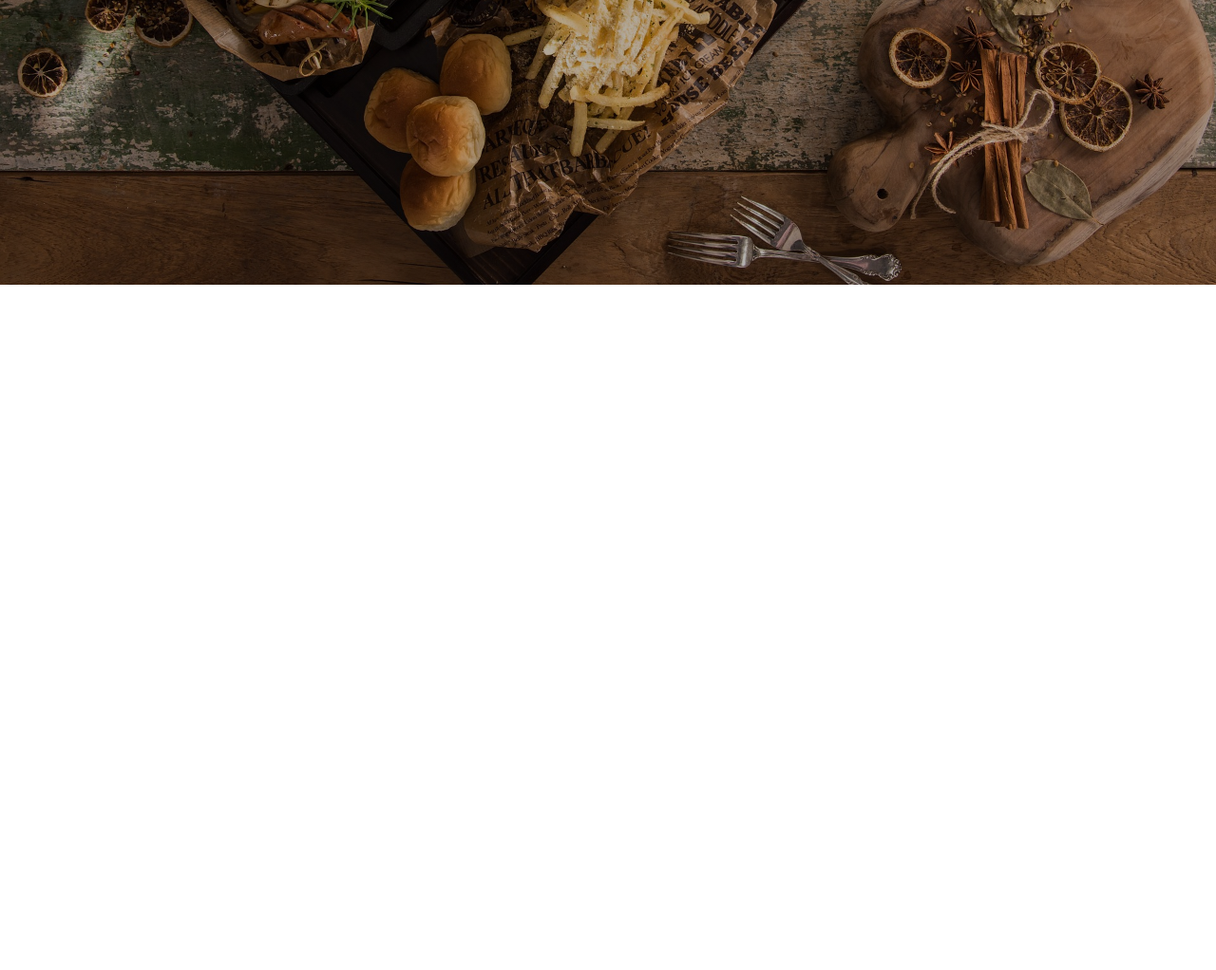
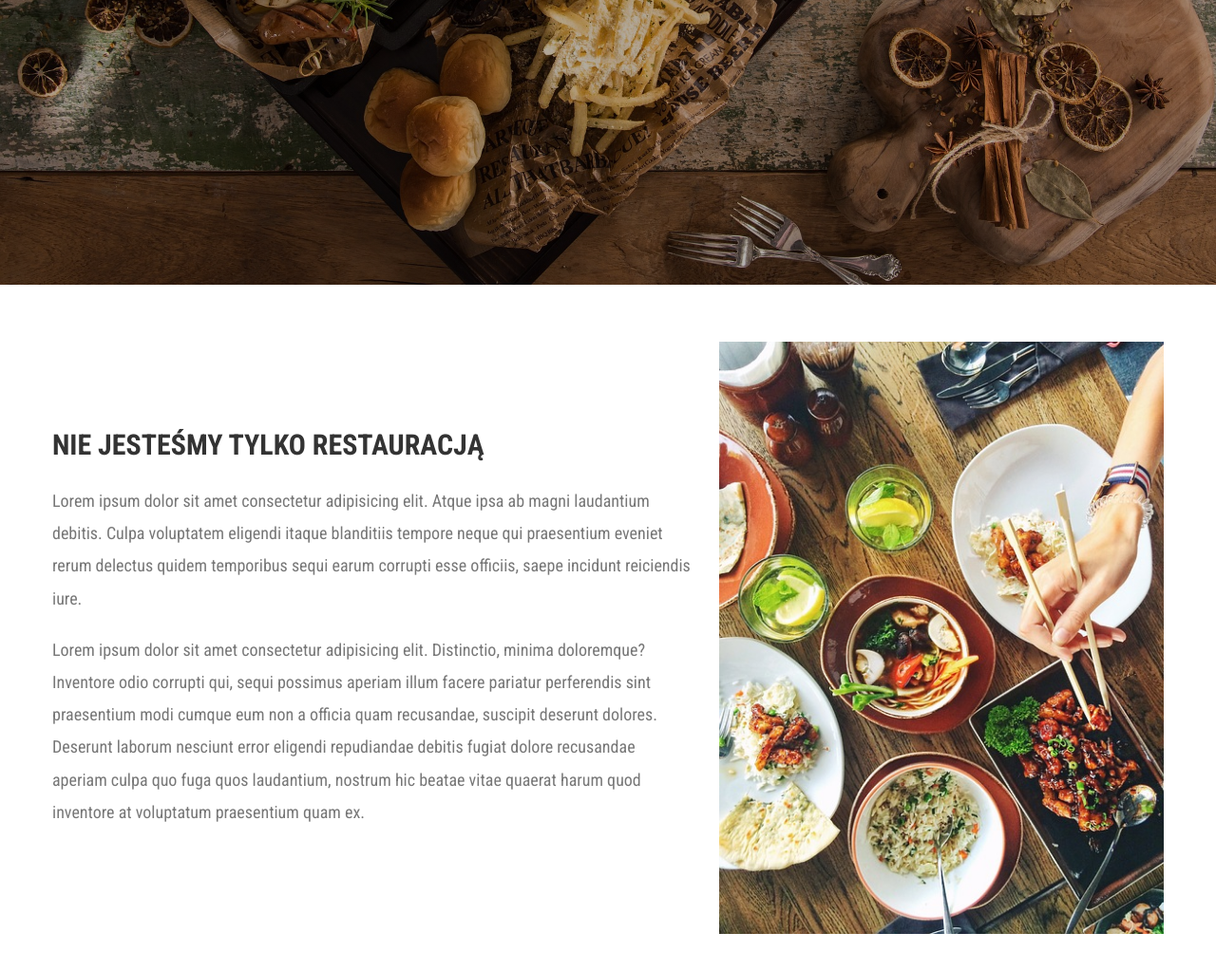
Before and after one commit to jarekTerejko/polish-restaurant, a plain HTML site: page index.html in a window 1280 px wide. Shown: the part 500-1522 px from the top of the page at 95% size. Before the commit the page ends 800 px from the top, so only its background shows below. Drawn offline with nearby package versions, Linux system fonts and the light colour scheme; files that its build step writes are made by us from their sources; files whose address does not match are found by name.

Commit message:
added section about-us

```diff
--- /dev/null
+++ b/_about-us.scss
@@ -0,0 +1,46 @@
+.about-us {
+  padding: 6rem 0;
+
+  &__columns {
+    display: flex;
+    align-items: center;
+
+    @include m-q(850px) {
+      display: unset;
+    }
+  }
+
+  &__heading {
+    font-size: 3rem;
+    text-transform: uppercase;
+    margin-bottom: 2.5rem;
+    color: $primary-dark;
+
+    @include m-q(650px) {
+      font-size: 2.4rem;
+    }
+  }
+
+  &__description {
+    line-height: 1.9;
+    font-size: 1.8rem;
+    margin-bottom: 2rem;
+    color: $secondary-light;
+
+    @include m-q(650px) {
+      line-height: 1.5;
+      font-size: 1.6rem;
+    }
+  }
+
+  &__img {
+    width: 40%;
+    margin-left: 30px;
+
+    @include m-q(850px) {
+      margin-left: 0;
+      margin: auto;
+      width: 90%;
+    }
+  }
+}
--- a/_global.scss
+++ b/_global.scss
@@ -1,15 +1,29 @@
-@import url('https://fonts.googleapis.com/css?family=Roboto+Condensed:300,400,700&display=swap&subset=latin-ext');
+@import url("https://fonts.googleapis.com/css?family=Roboto+Condensed:300,400,700&display=swap&subset=latin-ext");
 
-*, *::after, *::before{
-    box-sizing: border-box;
-    margin: 0;
-    padding: 0;
+*,
+*::after,
+*::before {
+  box-sizing: border-box;
+  margin: 0;
+  padding: 0;
 }
 
 html {
-    font-size: 10px;
+  font-size: 10px;
 }
 
-body{
-    font-family: 'Roboto Condensed', sans-serif;
+body {
+  font-family: "Roboto Condensed", sans-serif;
 }
+
+.container {
+  width: 100%;
+  max-width: 1200px;
+  padding: 0 15px;
+  margin: 0 auto;
+}
+
+img {
+  display: block;
+  max-width: 100%;
+}
--- a/_mixin.scss
+++ b/_mixin.scss
@@ -1,6 +1,12 @@
 @mixin flex($justify, $align, $direction) {
-    display: flex;
-    justify-content: $justify;
-    align-items: $align;
-    flex-direction: $direction;
+  display: flex;
+  justify-content: $justify;
+  align-items: $align;
+  flex-direction: $direction;
 }
+
+@mixin m-q($arg) {
+  @media screen and (max-width: $arg) {
+    @content;
+  }
+}
--- /dev/null
+++ b/_variables.scss
@@ -0,0 +1,2 @@
+$primary-dark: #333;
+$secondary-light: #777;
--- a/index.html
+++ b/index.html
@@ -1,15 +1,45 @@
 <!DOCTYPE html>
 <html lang="en">
-<head>
-    <meta charset="UTF-8">
-    <meta name="viewport" content="width=device-width, initial-scale=1.0">
-    <meta name="description" content="Zapraszamy do jedynej w swoim rodzaju restauracji, gdzie spróbujesz potraw tradycyjnej polskiej kuchni">
-    <link rel="stylesheet" href="styles.css">
+  <head>
+    <meta charset="UTF-8" />
+    <meta name="viewport" content="width=device-width, initial-scale=1.0" />
+    <meta
+      name="description"
+      content="Zapraszamy do jedynej w swoim rodzaju restauracji, gdzie spróbujesz potraw tradycyjnej polskiej kuchni"
+    />
+    <link rel="stylesheet" href="styles.css" />
     <title>Polskie Smaki - najlepsza restauracja w Polsce</title>
-</head>
-<body>
+  </head>
+  <body>
     <section class="hero">
-        <a href="#about-us" class="hero__btn">Poznaj nas lepiej</a>
+      <a href="#about-us" class="hero__btn">Poznaj nas lepiej</a>
     </section>
-</body>
+    <section class="about-us">
+      <div class="container">
+        <div class="about-us__columns">
+          <div class="about-us__left">
+            <h3 class="about-us__heading">Nie jesteśmy tylko restauracją</h3>
+            <p class="about-us__description">
+              Lorem ipsum dolor sit amet consectetur adipisicing elit. Atque
+              ipsa ab magni laudantium debitis. Culpa voluptatem eligendi itaque
+              blanditiis tempore neque qui praesentium eveniet rerum delectus
+              quidem temporibus sequi earum corrupti esse officiis, saepe
+              incidunt reiciendis iure.
+            </p>
+            <p class="about-us__description">
+              Lorem ipsum dolor sit amet consectetur adipisicing elit.
+              Distinctio, minima doloremque? Inventore odio corrupti qui, sequi
+              possimus aperiam illum facere pariatur perferendis sint
+              praesentium modi cumque eum non a officia quam recusandae,
+              suscipit deserunt dolores. Deserunt laborum nesciunt error
+              eligendi repudiandae debitis fugiat dolore recusandae aperiam
+              culpa quo fuga quos laudantium, nostrum hic beatae vitae quaerat
+              harum quod inventore at voluptatum praesentium quam ex.
+            </p>
+          </div>
+          <img src="/images/about-us.jpg" alt="" class="about-us__img" />
+        </div>
+      </div>
+    </section>
+  </body>
 </html>
--- a/styles.scss
+++ b/styles.scss
@@ -1,3 +1,5 @@
-@import 'global';
+@import "variables";
+@import "global";
 @import "mixin";
-@import 'hero'
+@import "hero";
+@import "about-us";
```
